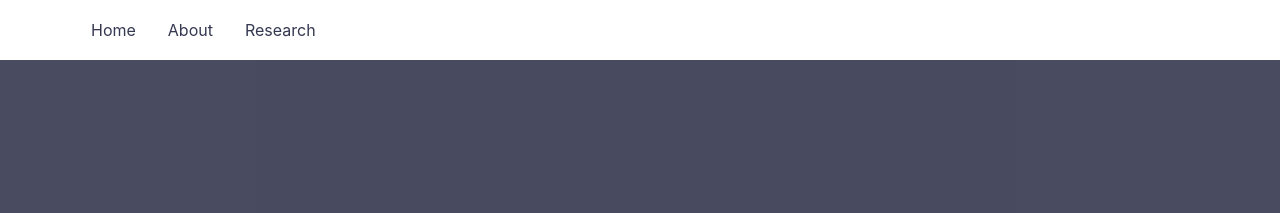
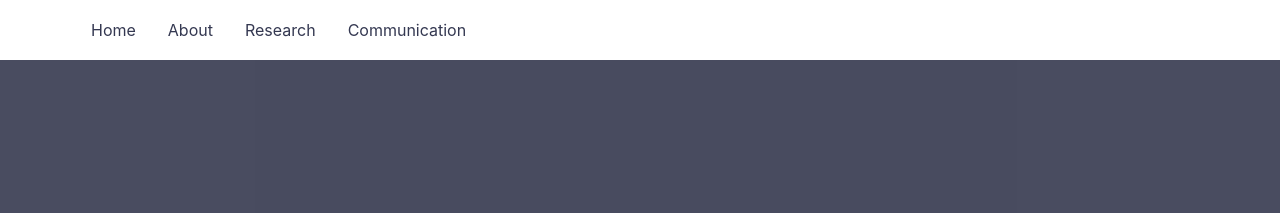
Before and after one commit to adasilva/adasilva.github.io, a Jekyll site: the page built from pages/index.md, in a window 1280 px wide. Shown: the top 213 px of the page. Built offline with Jekyll 4.4.1, drawn with Linux system fonts in a browser that asks for light colours.

Commit message:
add to nav menu

```diff
--- a/_data/navigation.yml
+++ b/_data/navigation.yml
@@ -6,4 +6,6 @@
 
 - title: "Research"
   url: "/research/"
-  side: left
+
+- title: "Communication"
+  url: "/outreach/"
```
